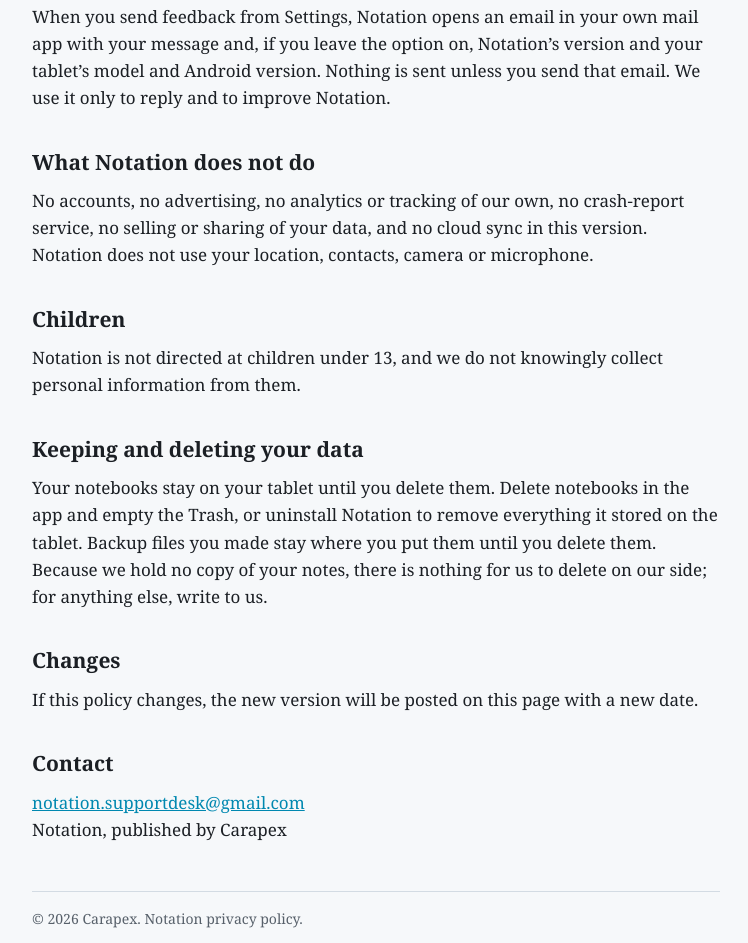
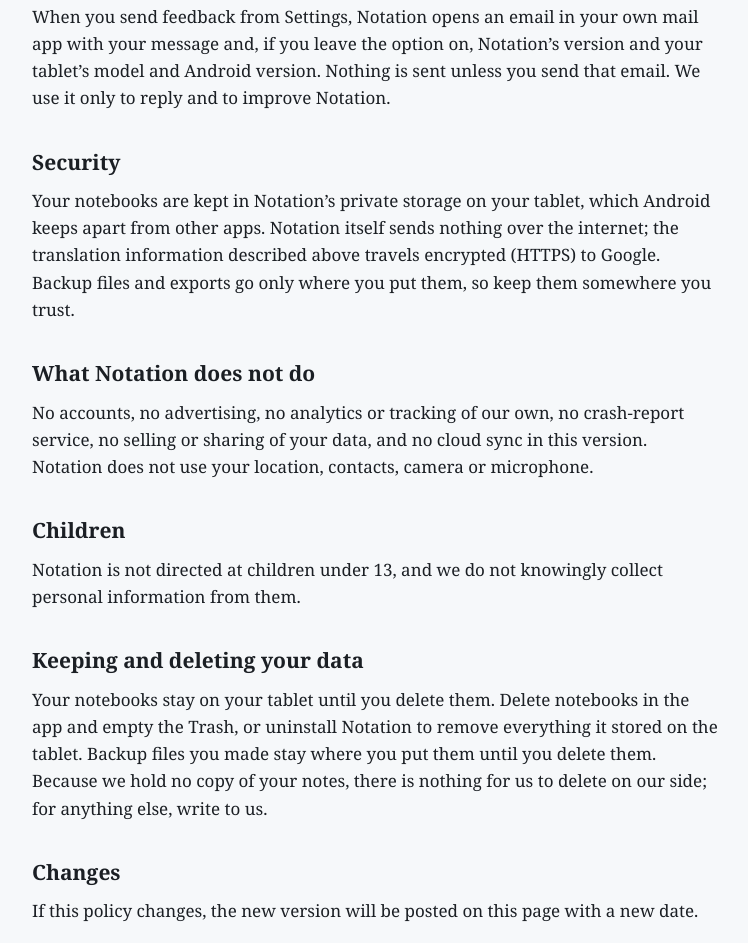
Before and after one commit to carapex-studio/notation-privacy, a plain HTML site: page index.html in a window 1280 px wide. Shown: the part 1623-2566 px from the top of the page, without its empty margins (264-1012 px from the left). Drawn offline with Linux system fonts and the light colour scheme.

Commit message:
Add a Security section

```diff
--- a/index.html
+++ b/index.html
@@ -108,6 +108,12 @@
   Android version. Nothing is sent unless you send that email. We use it only to reply and to
   improve Notation.</p>
 
+  <h2>Security</h2>
+  <p>Your notebooks are kept in Notation’s private storage on your tablet, which Android keeps
+  apart from other apps. Notation itself sends nothing over the internet; the translation
+  information described above travels encrypted (HTTPS) to Google. Backup files and exports
+  go only where you put them, so keep them somewhere you trust.</p>
+
   <h2>What Notation does not do</h2>
   <p>No accounts, no advertising, no analytics or tracking of our own, no crash-report service,
   no selling or sharing of your data, and no cloud sync in this version. Notation does not use
```
